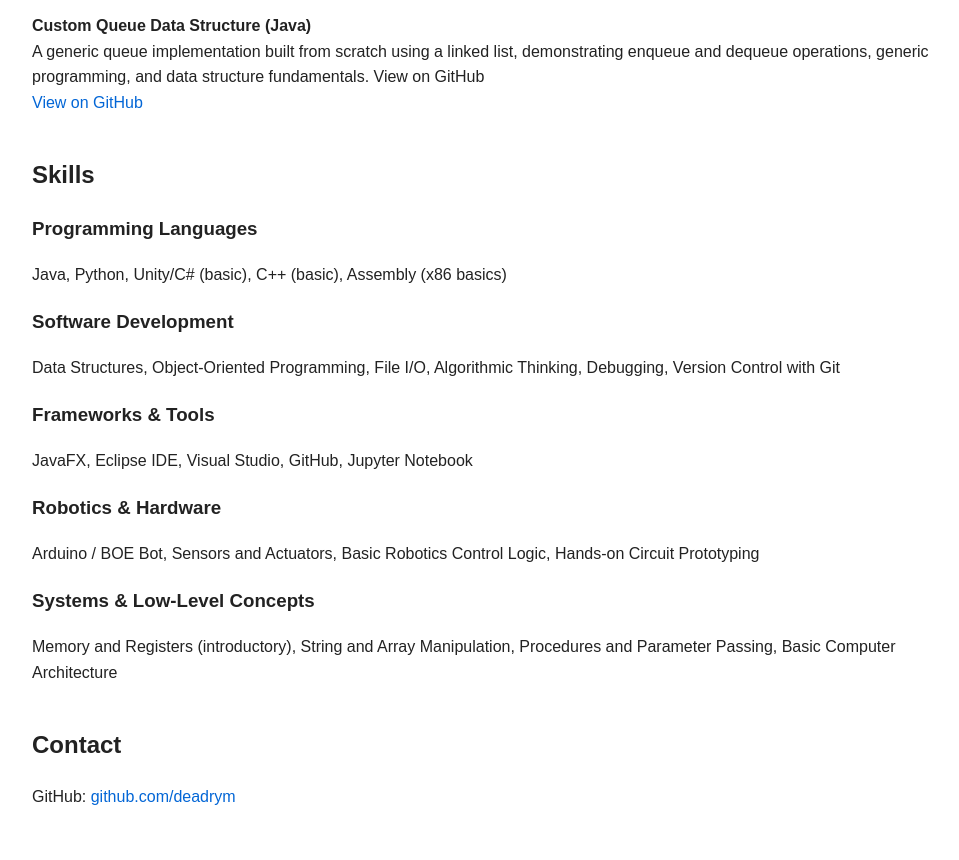
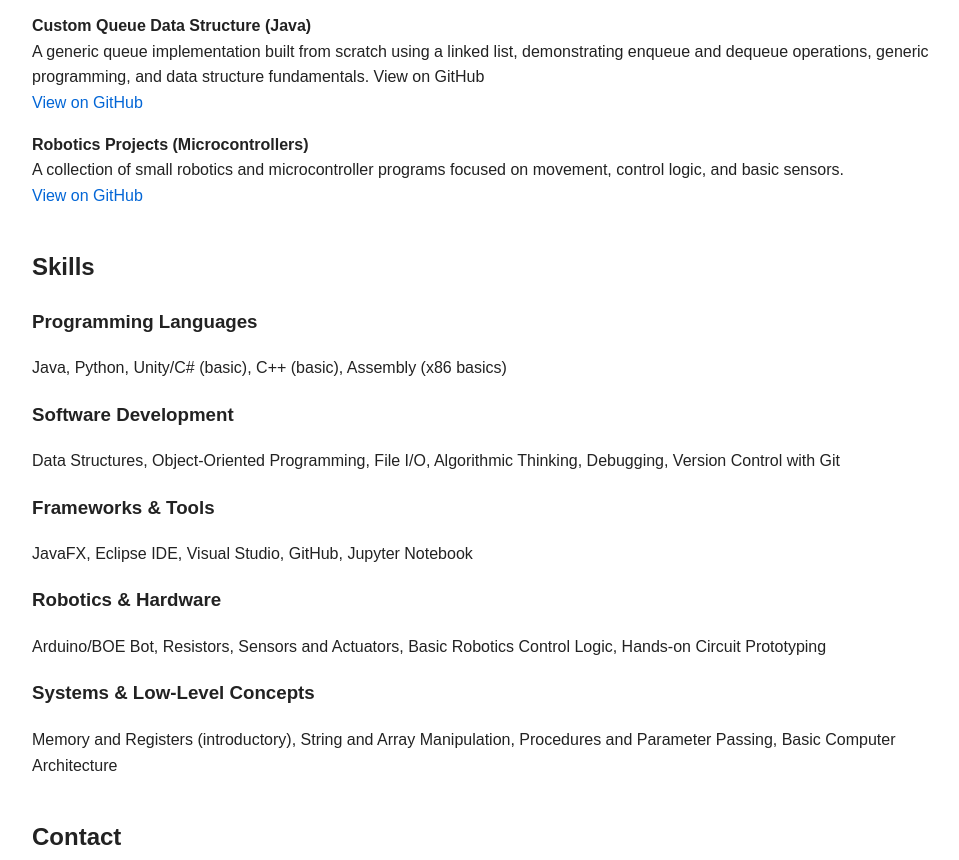
Before and after one commit to deadrym/deadrym.github.io, a plain HTML site: page index.html in a window 1280 px wide. Shown: the part 542-1402 px from the top of the page, without its empty margins (158-1117 px from the left). Drawn offline with Linux system fonts and the light colour scheme.

Commit message:
Add Robotics Projects section to index.html
Added a section for Robotics Projects with a link to GitHub.

```diff
--- a/index.html
+++ b/index.html
@@ -67,6 +67,13 @@
       View on GitHub
     </a>
   </p>
+  <p>
+    <strong>Robotics Projects (Microcontrollers)</strong><br>
+    A collection of small robotics and microcontroller programs focused on movement, control logic, and basic sensors.<br>
+    <a href="https://github.com/deadrym/robotics-projects" target="_blank">
+    View on GitHub
+    </a>
+ </p>
   <h2>Skills</h2>
   <h3>Programming Languages</h3>
   <p>
@@ -83,7 +90,7 @@
   </p>
   <h3>Robotics & Hardware</h3>
   <p>
-    Arduino / BOE Bot, Sensors and Actuators,
+    Arduino/BOE Bot, Resistors, Sensors and Actuators,
     Basic Robotics Control Logic, Hands-on Circuit Prototyping
   </p>
   <h3>Systems & Low-Level Concepts</h3>
```
